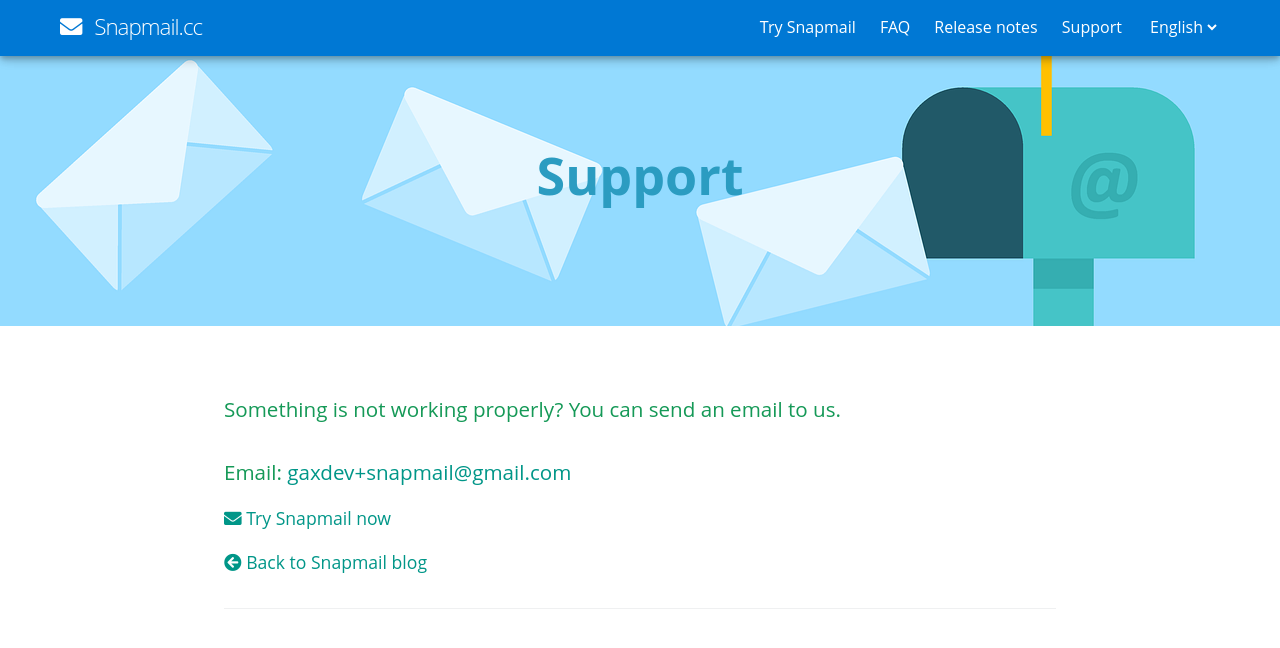
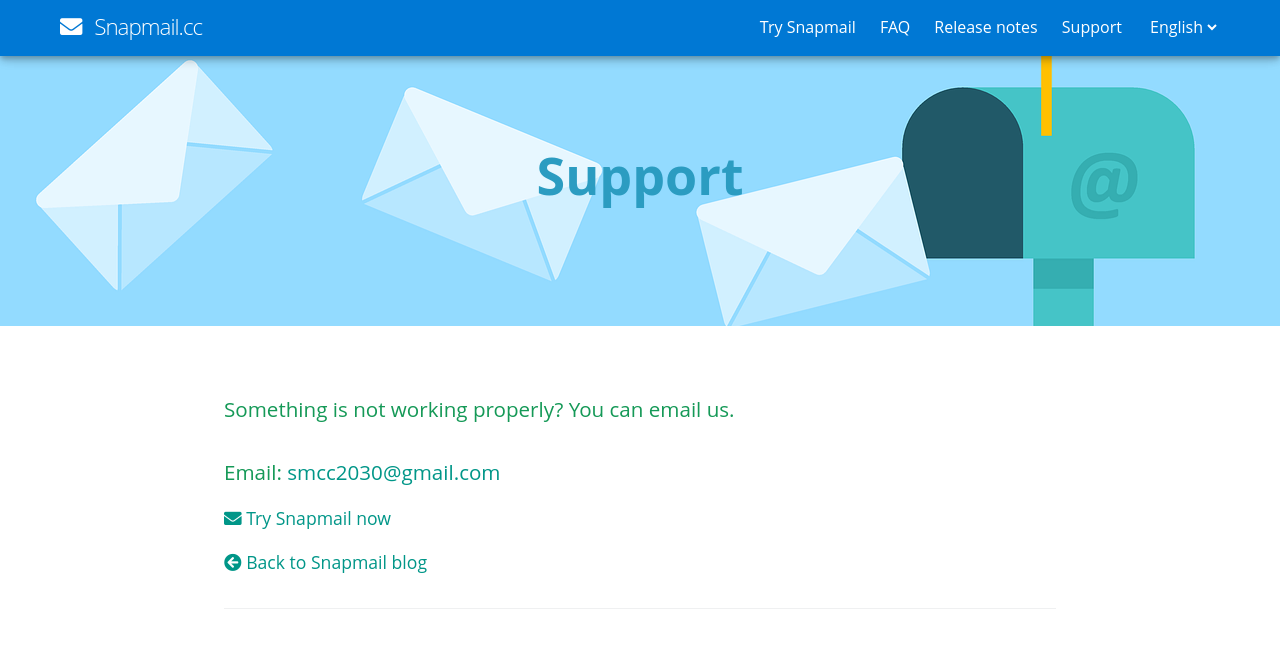
Before and after one commit to joodies/myblog, a Jekyll site: the page built from en/Support.md, in a window 1280 px wide. Shown: the top 648 px of the page. Built offline with Jekyll 4.4.1, drawn with Linux system fonts in a browser that asks for light colours; nearby versions of some CDN libraries; some web fonts are replaced; comment, search, counter and statistics services are not loaded.

Commit message:
email update

```diff
--- a/en/Support.md
+++ b/en/Support.md
@@ -7,8 +7,8 @@ sitetime: display
 permalink: en/support.html
 ---
 
-### Something is not working properly? You can send an email to us.
-### Email: <a href="mailto:gaxdev+snapmail@gmail.com">gaxdev+snapmail@gmail.com</a>
+### Something is not working properly? You can email us.
+### Email: <a href="mailto:gaxdev+snapmail@gmail.com">smcc2030@gmail.com</a>
 
 <a target="_blank" href="https://www.snapmail.cc"><i class="fa fa-envelope a"></i> Try Snapmail now</a>
 
```
Also changed, not shown: ja/Support.md (+1 -1 lines), zh/Support.md (+1 -1 lines).
